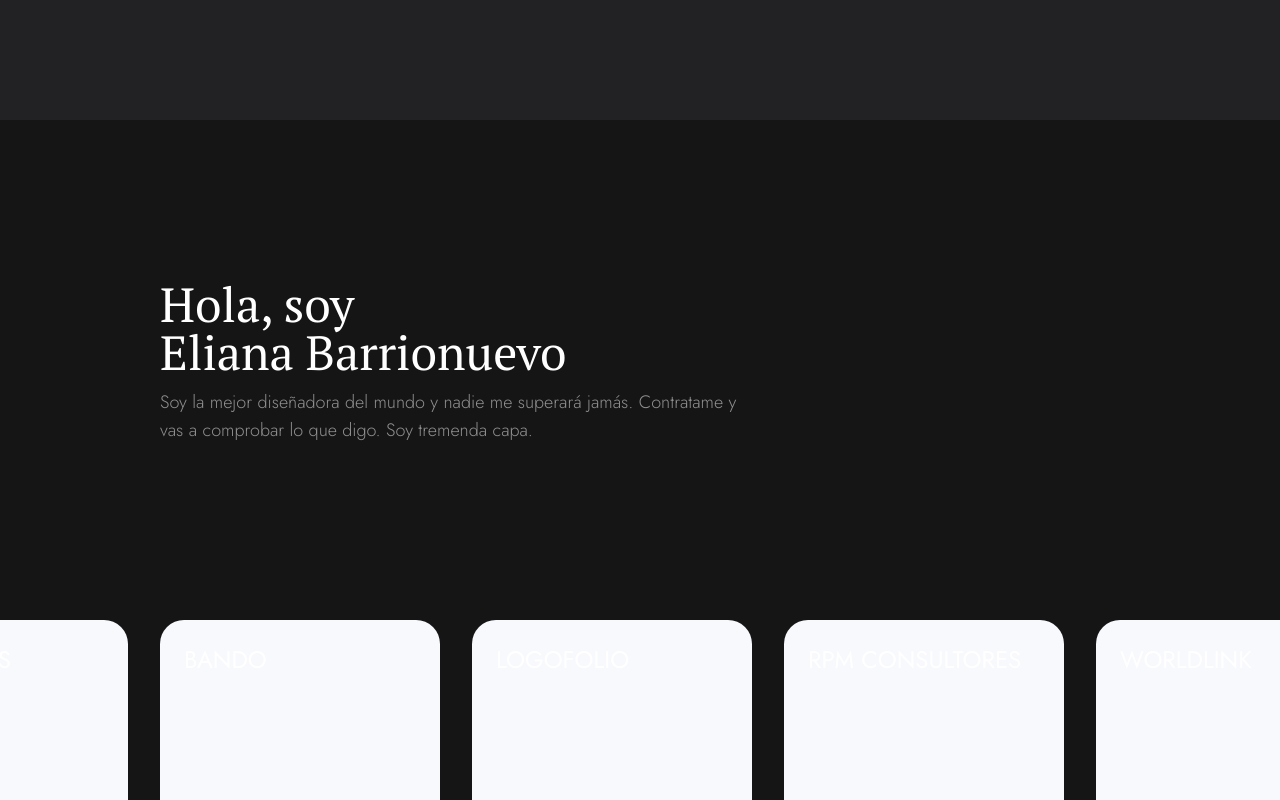
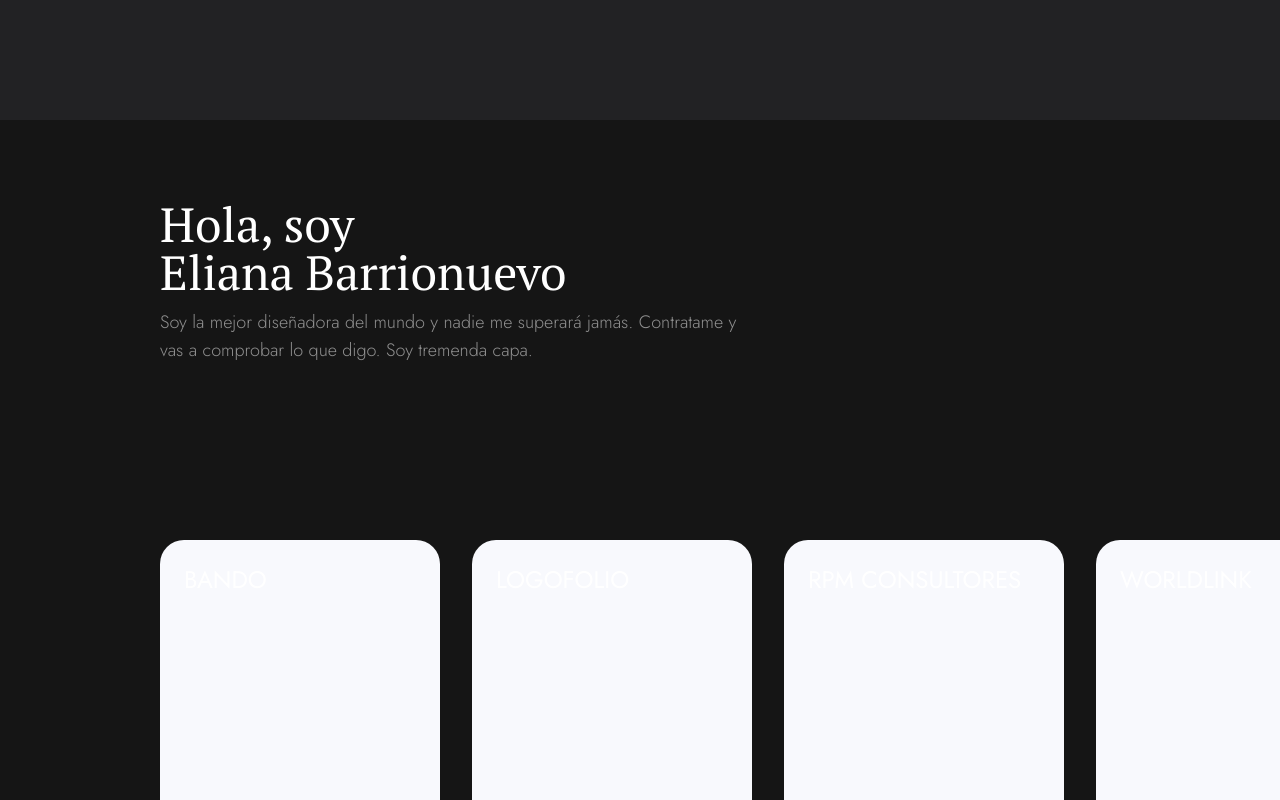
Before and after one commit to TeoVerdaguer/eliana-web, a Next.js app: page / in a window 1280 px wide. Shown: the part 680-1480 px from the top of the page. Built offline with nearby package versions, Linux system fonts and the light colour scheme.

Commit message:
fix carousel styles

```diff
--- a/src/app/Portfolio.tsx
+++ b/src/app/Portfolio.tsx
@@ -82,7 +82,7 @@ const Portfolio = () => {
   return (
     <section
       id="works"
-      className="flex flex-col gap-4 px-12 py-20 md:p-40 bg-[var(--darker)]"
+      className="flex flex-col gap-4 py-20 pl-12 md:pl-40 bg-[var(--darker)]"
     >
       <div className="text-white">
         <h1 className="font-[family-name:var(--font-pt-serif)] text-4xl md:text-5xl mb-3">
--- a/src/app/components/EmblaCarousel.tsx
+++ b/src/app/components/EmblaCarousel.tsx
@@ -23,7 +23,7 @@ const EmblaCarousel: React.FC<PropType> = (props) => {
   const [emblaRef] = useEmblaCarousel(options, [Autoplay()])
 
   return (
-    <section className="embla">
+    <section className="embla overflow-hidden w-full">
       <div className="embla__viewport" ref={emblaRef}>
         <div className="embla__container flex gap-8 mt-20 md:mt-30 xl:mt-40">
           {slides.map((item) => (
--- a/src/app/globals.css
+++ b/src/app/globals.css
@@ -22,10 +22,6 @@
   }
 }
 
-html {
-  overflow-x: hidden;
-}
-
 body {
   background: var(--light);
   color: var(--dark);
```
